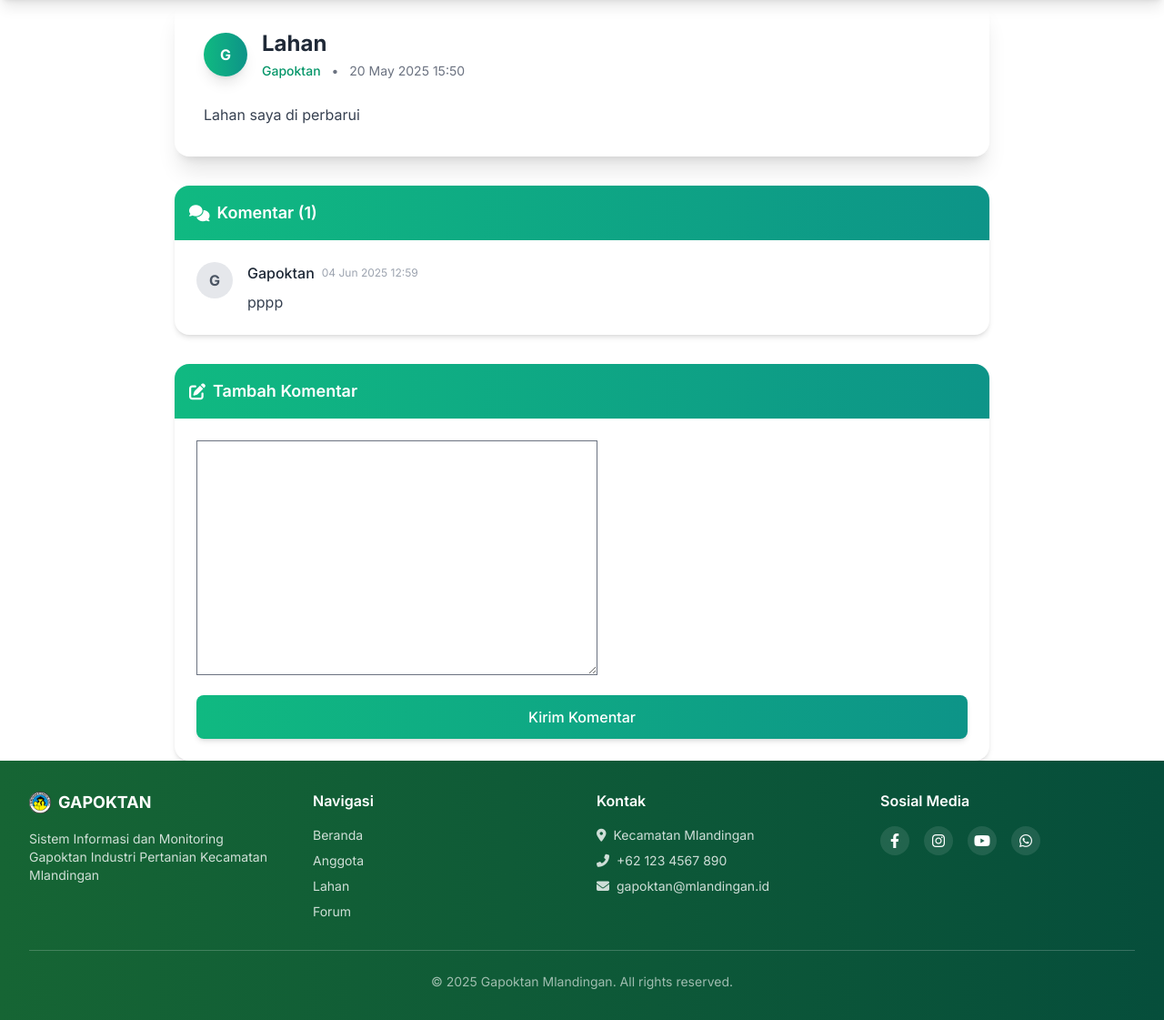
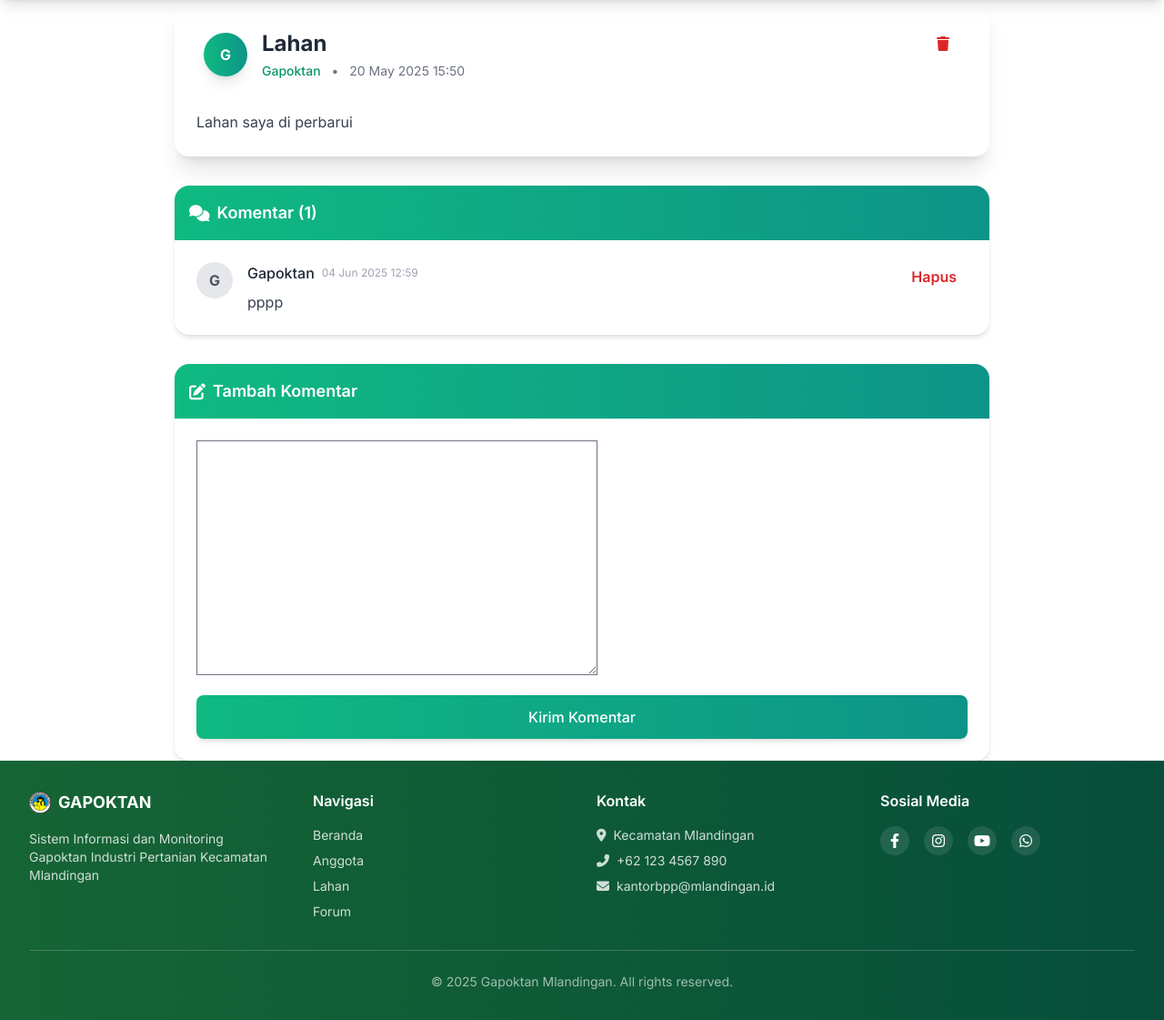
Before and after one commit to Mohferizainullabasyir/gapoktan, a Django app: page /forum/3/ in a window 1280 px wide. Shown: the part 64-1185 px from the top of the page at 91% size. Run offline with Django 5.2, Linux system fonts and the light colour scheme; data comes from the database, SQL or seed files in the repository; both versions use the stored data as it was after the commit; some libraries are stand-ins or nearby versions.

Commit message:
update app petani

```diff
--- a/petani/templates/buat_forum.html
+++ b/petani/templates/buat_forum.html
@@ -1,4 +1,3 @@
-<!-- buat_forum.html -->
 {% extends 'base.html' %}
 {% load static %}
 {% block content %}
--- a/petani/templates/detail_forum.html
+++ b/petani/templates/detail_forum.html
@@ -1,4 +1,3 @@
-<!-- detail_forum.html -->
 {% extends 'base.html' %}
 {% load static %}
 {% block content %}
@@ -6,8 +5,8 @@
     <div class="max-w-4xl mx-auto">
         <!-- Forum Post -->
         <div class="bg-white rounded-2xl shadow-xl overflow-hidden mb-8">
-            <div class="p-6 md:p-8">
-                <div class="flex items-center gap-4 mb-6">
+            <div class="p-6 md:p-8 flex justify-between items-start">
+                <div class="flex items-center gap-4">
                     <div class="w-12 h-12 bg-gradient-to-r from-emerald-500 to-teal-600 text-white rounded-full flex items-center justify-center font-bold shadow-lg">
                         {{ forum.user.username|first|upper }}
                     </div>
@@ -20,15 +19,25 @@
                         </div>
                     </div>
                 </div>
-                <div class="prose max-w-none text-gray-700">
-                    {{ forum.isi|linebreaks }}
+               <div>
+                    <form method="post" action="{% url 'hapus_forum' forum.id %}" onsubmit="return confirm('Yakin ingin menghapus diskusi ini?');">
+                        {% csrf_token %}
+                        <button type="submit"
+                                class="text-red-600 hover:text-red-800 font-semibold px-3 py-1 rounded-lg transition"
+                                title="Hapus Diskusi">
+                            <i class="fas fa-trash"></i>
+                        </button>
+                    </form>
                 </div>
+            </div>
+            <div class="prose max-w-none text-gray-700 px-6 pb-6">
+                {{ forum.isi|linebreaks }}
             </div>
         </div>
 
         <!-- Comments Section -->
         <div class="bg-white rounded-2xl shadow-md overflow-hidden mb-8">
-            <div class="bg-gradient-to-r from-emerald-500 to-teal-600 p-4 text-white">
+            <div class="bg-gradient-to-r from-emerald-500 to-teal-600 p-4 text-white flex justify-between items-center">
                 <h3 class="text-lg font-semibold flex items-center gap-2">
                     <i class="fas fa-comments"></i> Komentar ({{ komentar_list.count }})
                 </h3>
@@ -36,8 +45,8 @@
 
             <div class="divide-y divide-gray-100">
                 {% for komentar in komentar_list %}
-                <div class="p-6">
-                    <div class="flex gap-4">
+                <div class="p-6 flex justify-between items-start gap-4">
+                    <div class="flex gap-4 flex-1">
                         <div class="flex-shrink-0">
                             <div class="w-10 h-10 bg-gray-200 text-gray-600 rounded-full flex items-center justify-center font-bold">
                                 {{ komentar.user.username|first|upper }}
@@ -50,6 +59,15 @@
                             </div>
                             <p class="text-gray-700 mt-2">{{ komentar.isi }}</p>
                         </div>
+                    </div>
+                    <div class="flex-shrink-0">
+                        <form method="post" action="{% url 'hapus_komentar' komentar.id %}" onsubmit="return confirm('Yakin ingin menghapus komentar ini?');">
+                            {% csrf_token %}
+                            <button type="submit"
+                                    class="text-red-600 hover:text-red-800 font-semibold px-3 py-1 rounded-lg transition">
+                                Hapus
+                            </button>
+                        </form>
                     </div>
                 </div>
                 {% empty %}
--- a/petani/urls.py
+++ b/petani/urls.py
@@ -23,6 +23,8 @@ urlpatterns = [
     path('forum/', views.daftar_forum, name='daftar_forum'),
     path('forum/<int:forum_id>/', views.detail_forum, name='detail_forum'),
     path('forum/buat/', views.buat_forum, name='buat_forum'),
+    path('forum/hapus/<int:pk>/', views.hapus_forum, name='hapus_forum'),
+    path('komentar/hapus/<int:pk>/', views.hapus_komentar, name='hapus_komentar'),
 
 
 
--- a/petani/views.py
+++ b/petani/views.py
@@ -3,7 +3,7 @@ from django.db.models.functions import ExtractMonth
 from django.db.models import Count, Sum, Q
 from administrator.models import (ProfilGapoktan, Kegiatan, Alsintan, Lahan, Grup, KetuaKelompok, KetuaGapoktan, Petani, DataERDKK, KesehatanTanaman, ForumDiskusi, KomentarDiskusi)
 from django.core.serializers.json import DjangoJSONEncoder
-from django.http import JsonResponse
+from django.http import JsonResponse, HttpResponseForbidden
 import json
 from django.urls import reverse
 from django.utils import timezone
@@ -279,3 +279,24 @@ def buat_forum(request):
         form = ForumDiskusiForm()
 
     return render(request, 'buat_forum.html', {'form': form})
+
+def hapus_forum(request, pk):
+    forum = get_object_or_404(ForumDiskusi, pk=pk)
+    if forum.user != request.user:
+        return HttpResponseForbidden("Anda tidak punya izin menghapus diskusi ini.")
+    if request.method == 'POST':
+        forum.delete()
+        return redirect('daftar_forum')
+    # Kalau mau buat konfirmasi via halaman terpisah, bisa ditambahkan.
+    return redirect('detail_forum', pk=pk)
+
+
+def hapus_komentar(request, pk):
+    komentar = get_object_or_404(KomentarDiskusi, pk=pk)
+    if komentar.user != request.user:
+        return HttpResponseForbidden("Anda tidak punya izin menghapus komentar ini.")
+    if request.method == 'POST':
+        forum_id = komentar.forum.id
+        komentar.delete()
+        return redirect('detail_forum', pk=forum_id)
+    return redirect('detail_forum', pk=komentar.forum.id)
--- a/templates/footer.html
+++ b/templates/footer.html
@@ -33,7 +33,7 @@
                         </li>
                         <li class="flex items-center space-x-2">
                             <i class="fas fa-envelope"></i>
-                            <span>gapoktan@mlandingan.id</span>
+                            <span>kantorbpp@mlandingan.id</span>
                         </li>
                     </ul>
                 </div>
--- a/templates/navbar.html
+++ b/templates/navbar.html
@@ -12,7 +12,7 @@
                 </div>
 
                 <!-- Desktop Menu -->
-<div class="hidden md:flex items-center space-x-1">
+<div class="hidden lg:flex items-center space-x-1">
 
     <!-- Beranda -->
     <a href="{% url 'beranda' %}"
@@ -147,7 +147,7 @@
 
 
                 <!-- Mobile menu button -->
-                <div class="md:hidden flex items-center">
+                <div class="lg:hidden flex items-center">
                     <button @click="mobileMenuOpen = !mobileMenuOpen" class="inline-flex items-center justify-center p-2 rounded-md text-white hover:bg-white/20 focus:outline-none">
                         <i :class="mobileMenuOpen ? 'fas fa-times' : 'fas fa-bars'"></i>
                     </button>
@@ -156,7 +156,7 @@
         </div>
 
         <!-- Mobile Menu -->
-        <div x-show="mobileMenuOpen" x-transition class="md:hidden bg-gradient-to-b from-emerald-900 to-green-800 pb-4">
+        <div x-show="mobileMenuOpen" x-transition class="lg:hidden bg-gradient-to-b from-emerald-900 to-green-800 pb-4">
             <div class="px-2 pt-2 pb-3 space-y-1">
                 <a href="{% url 'beranda' %}" class="block px-3 py-2 rounded-md text-base font-medium text-white hover:bg-white/10 flex items-center space-x-2">
                     <i class="fas fa-home w-5 text-center"></i>
```
Also changed, not shown: petani/templates/daftar_forum.html (+12 -5 lines), templates/base.html (+1 -55 lines), templates/styles.html (added, +55 -0 lines), db.sqlite3.
